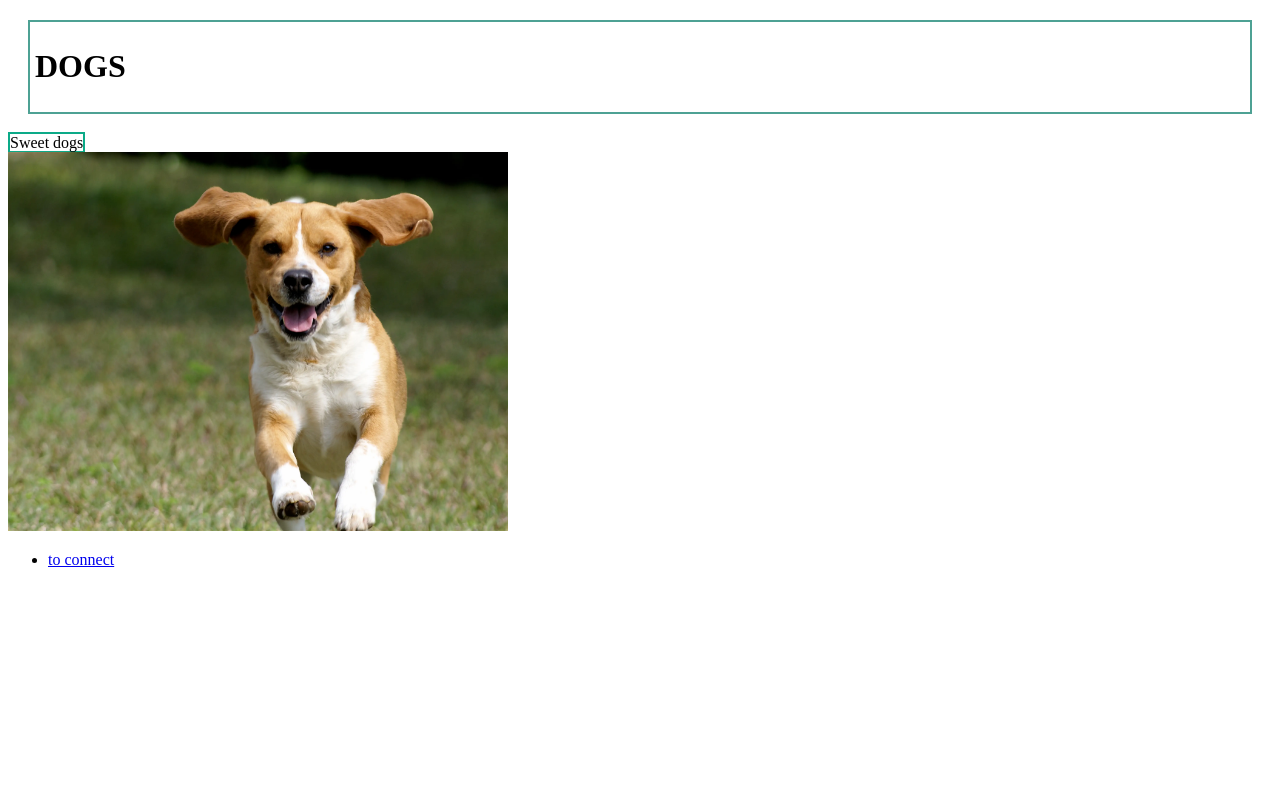
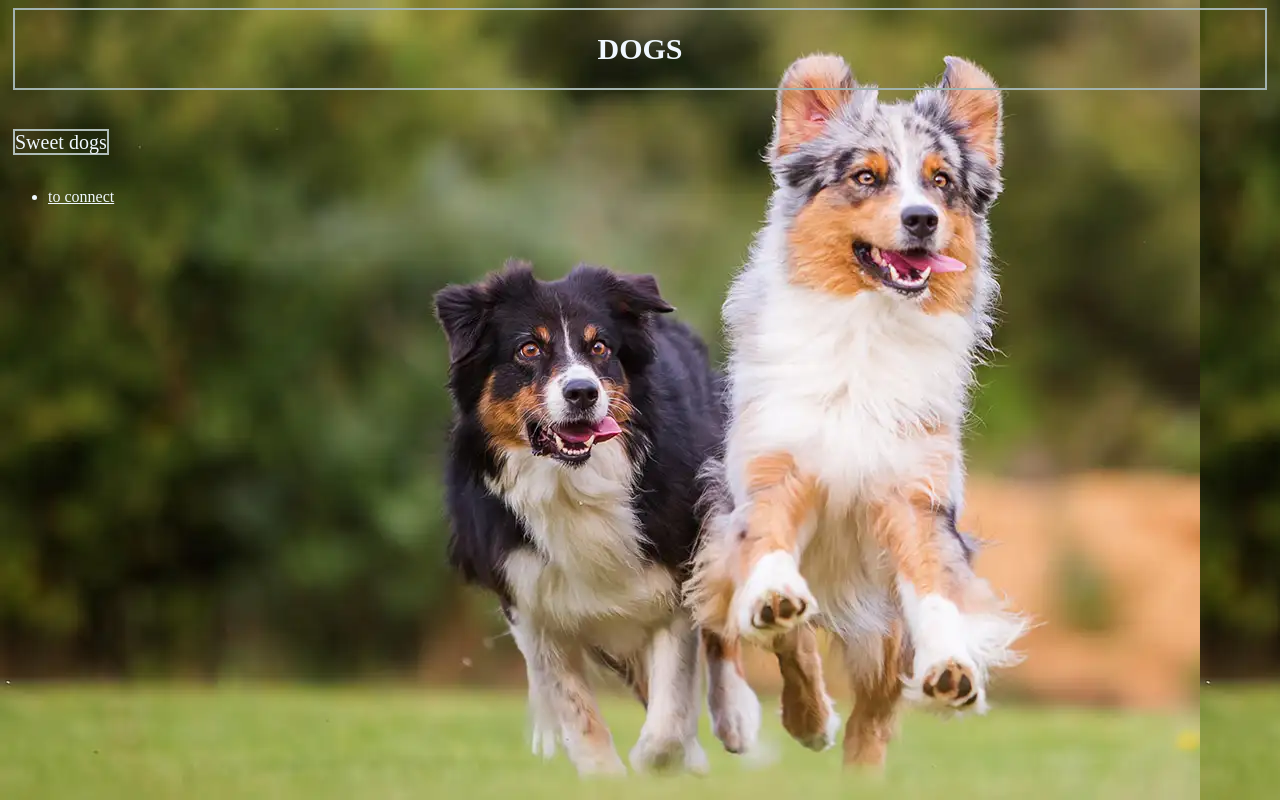
Before and after one commit to orzeharia/or-zeharia, a Python web app: template templates/home.HTML in a window 1280 px wide. Run offline with Jinja, Linux system fonts and the light colour scheme; the template is opened without the code that fills it, so the values that code supplies are empty.

Commit message:
finish hw

```diff
--- a/templates/contact.HTML
+++ b/templates/contact.HTML
@@ -7,11 +7,11 @@
     <title>Document</title>
 </head>
 <body>
-    <div style="border:2px solid rgb(78, 161, 148); padding: 5px; margin: 20px;">
+    <div style="border:2px solid rgb(148, 170, 167); padding: 5px; margin: 20px;">
 
-        <h1>Sign up</h1>
+        <h1 style="text-align: center; font-size: 30px;">Sign up</h1>
      </div>
-     <span style="border:2px solid rgb(12, 170, 136);"> please sign up</span><br>
+     <span style="border:2px solid rgb(111, 121, 119);font-size: 20px;"> please sign up</span><br><br>
 
 
     <form action="URL", method="post">
--- a/templates/home.HTML
+++ b/templates/home.HTML
@@ -5,17 +5,26 @@
     <meta http-equiv="X-UA-Compatible" content="IE=edge">
     <meta name="viewport" content="width=device-width, initial-scale=1.0">
     <title>Document</title>
+    <style>
+        body{
+            background-image: url("../static/dog.webp");
+        }
+        *{
+            color: aliceblue;
+        }
+    </style>
 </head>
 <body>
-    <div style="border:2px solid rgb(78, 161, 148); padding: 5px; margin: 20px;">
 
-        <h1>DOGS</h1>
-     </div>
-     <span style="border:2px solid rgb(12, 170, 136);"> Sweet dogs</span><br>
+        <div style="border:2px solid rgb(162, 179, 176); margin: 5px ; padding: 2px; ;">
+            <h1 style="text-align: center;font-size: 30px">DOGS</h1>
+         </div><br><br>
 
-    <img src="../static/PIC.webp" alt="" width="500px"> <br>
+     <span style="border:2px solid rgb(176, 189, 186); margin: 5px; font-size: 20px;"> Sweet dogs</span><br><br>
+
     <ul>
         <li> <a href="contact.HTML">to connect</a></li>
     </ul>
+
 </body>
 </html>
```
Also changed, not shown: static/PIC.webp (deleted), static/dog.webp (added).
